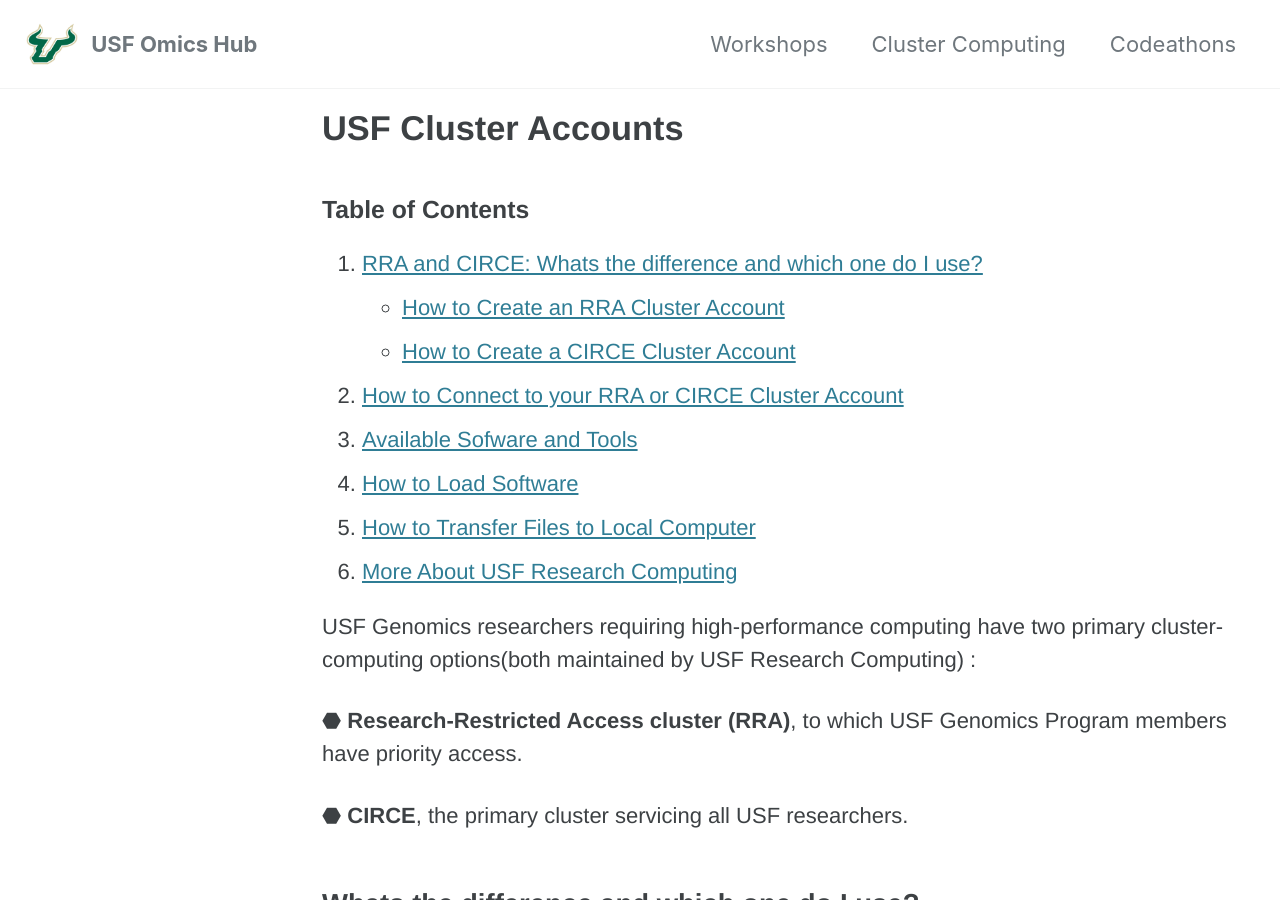
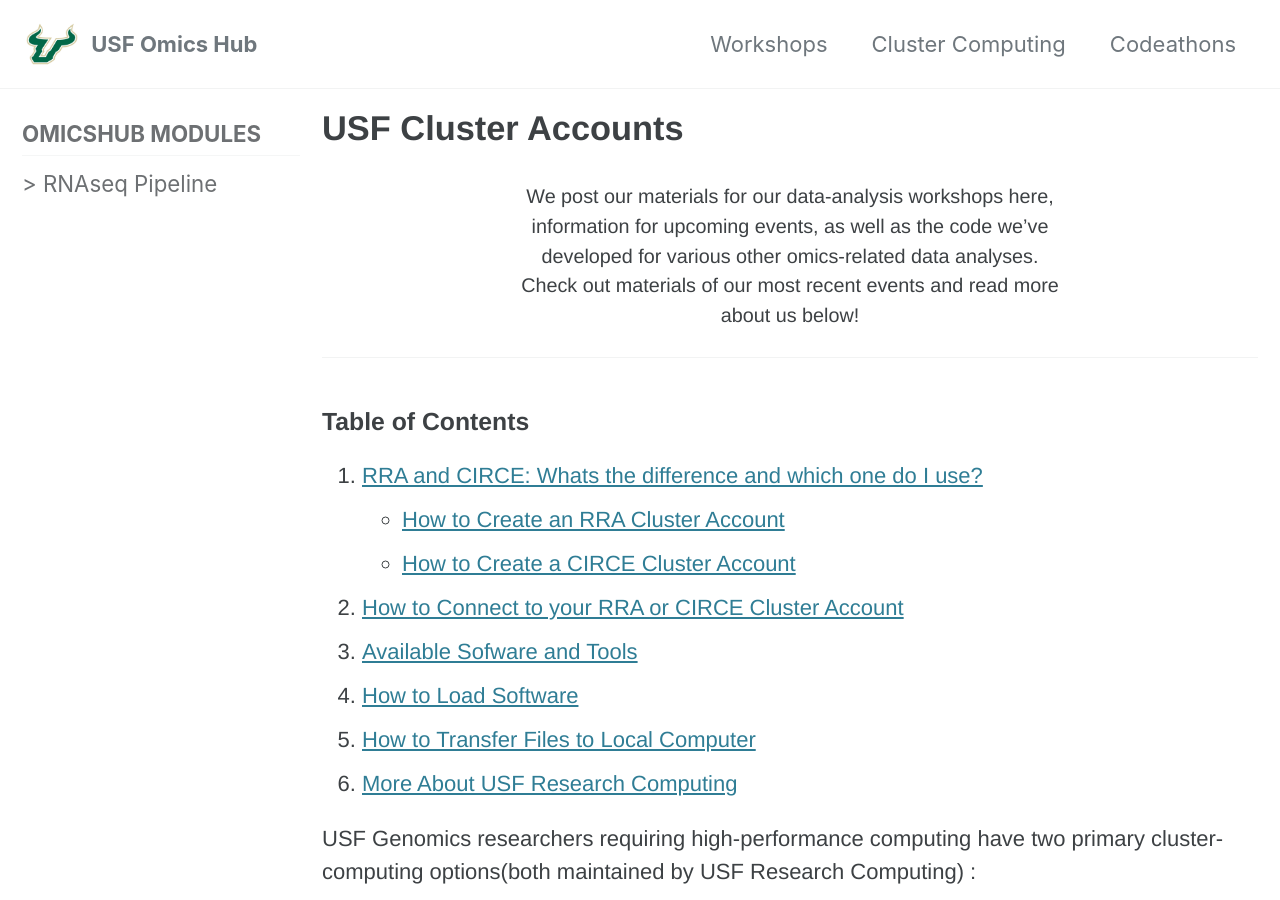
Before and after one commit to usfomicshub/usfomicshub.github.io, a Jekyll site: the page built from Cluster_Computing/index.md, in a window 1280 px wide and 900 px high. Built offline with Jekyll 4.4.1, drawn with Linux system fonts in a browser that asks for light colours; cached includes are drawn as plain includes.

Commit message:
Update index.md

```diff
--- a/Cluster_Computing/index.md
+++ b/Cluster_Computing/index.md
@@ -1,8 +1,14 @@
 ---
 layout: posts
 title: "USF Cluster Accounts"
+sidebar:
+  nav: "docs-3"
 classes: wide
+intro:
+  - excerpt: "We post our materials for our data-analysis workshops here, information for upcoming events, as well as the code we’ve developed for various other omics-related data analyses. Check out materials of our most recent events and read more about us below!"
 ---
+
+{% include feature_row id="intro" type="center" %}
 
 ### Table of Contents
 
```
